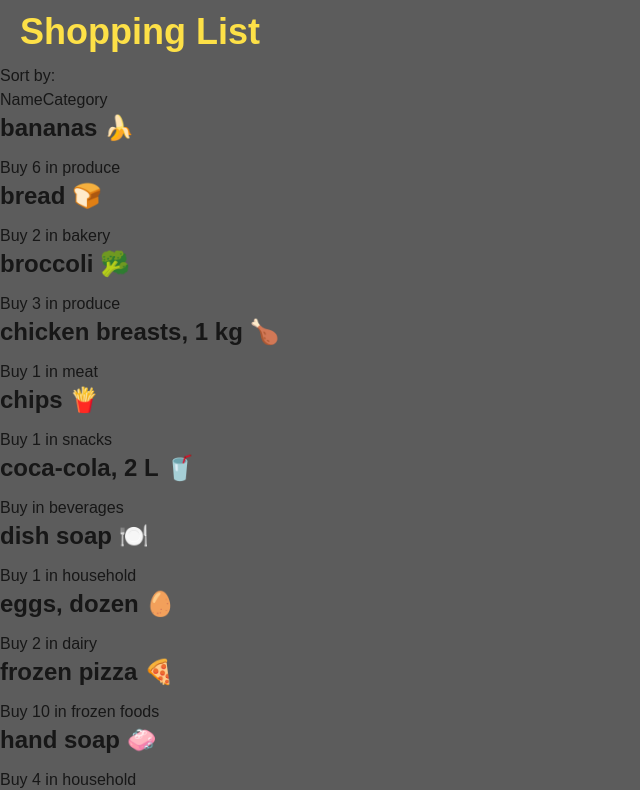
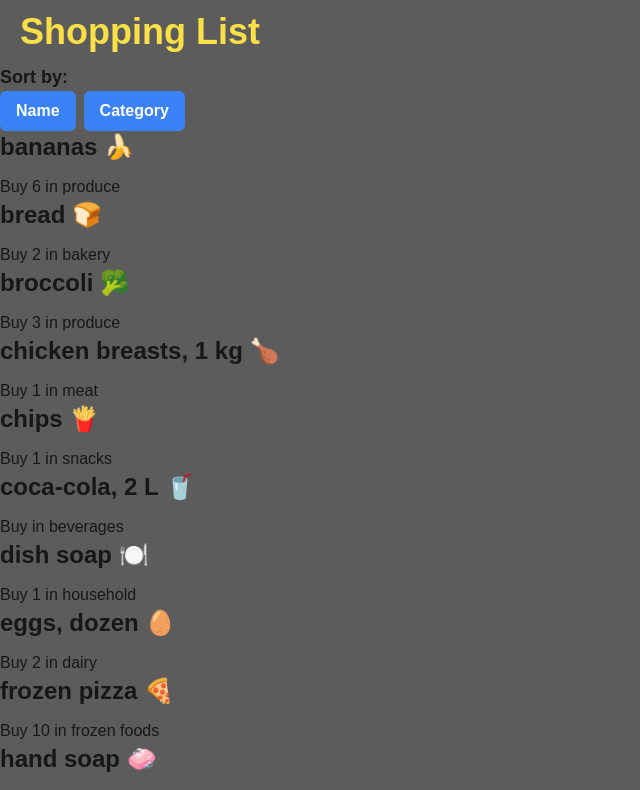
Before and after one commit to manminder11/cprg306-assignments, a Next.js app: page /week-6 in a window 1280 px wide. Shown: the top 790 px of the page, without its empty margins (0-640 px from the left). Built offline with nearby package versions, Linux system fonts and the light colour scheme.

Commit message:
some styling applied

```diff
--- a/app/week-6/item-list.js
+++ b/app/week-6/item-list.js
@@ -15,14 +15,36 @@ export default function ItemList() {
   return (
     <main>
       <section>
-        <h2>Sort by:</h2>
-        <button classname="font-extrabold" onClick={() => setSortBy("name")}>
+        <h2 style={{ fontSize: "1.125rem", fontWeight: "bold" }}>Sort by:</h2>
+        <button
+          style={{
+            fontWeight: "800",
+            backgroundColor: "#3b82f6",
+            color: "white",
+            hover: "cursor",
+
+            padding: "0.5rem 1rem",
+            borderRadius: "0.375rem",
+            marginRight: "0.5rem",
+          }}
+          onClick={() => setSortBy("name")}
+        >
           Name
         </button>
-        <button onClick={() => setSortBy("category")}>Category</button>
+        <button
+          style={{
+            fontWeight: "800",
+            backgroundColor: "#3b82f6",
+            color: "white",
+            padding: "0.5rem 1rem",
+            borderRadius: "0.375rem",
+          }}
+          onClick={() => setSortBy("category")}
+        >
+          Category
+        </button>
       </section>
       <ul>
-
         {sortedItems.map((item) => (
           <li key={item.id}>
             <Item {...item} />
--- a/package.json
+++ b/package.json
@@ -15,9 +15,10 @@
   },
   "devDependencies": {
     "@types/react": "^18.3.11",
+    "autoprefixer": "^10.4.20",
     "eslint": "^8",
     "eslint-config-next": "14.2.11",
-    "postcss": "^8",
-    "tailwindcss": "^3.4.1"
+    "postcss": "^8.4.47",
+    "tailwindcss": "^3.4.14"
   }
 }
--- /dev/null
+++ b/postcss.config.js
@@ -0,0 +1,6 @@
+module.exports = {
+  plugins: {
+    tailwindcss: {},
+    autoprefixer: {},
+  },
+}
```
Also changed, not shown: 1 other file (tests, documents, lock files or other folders).
